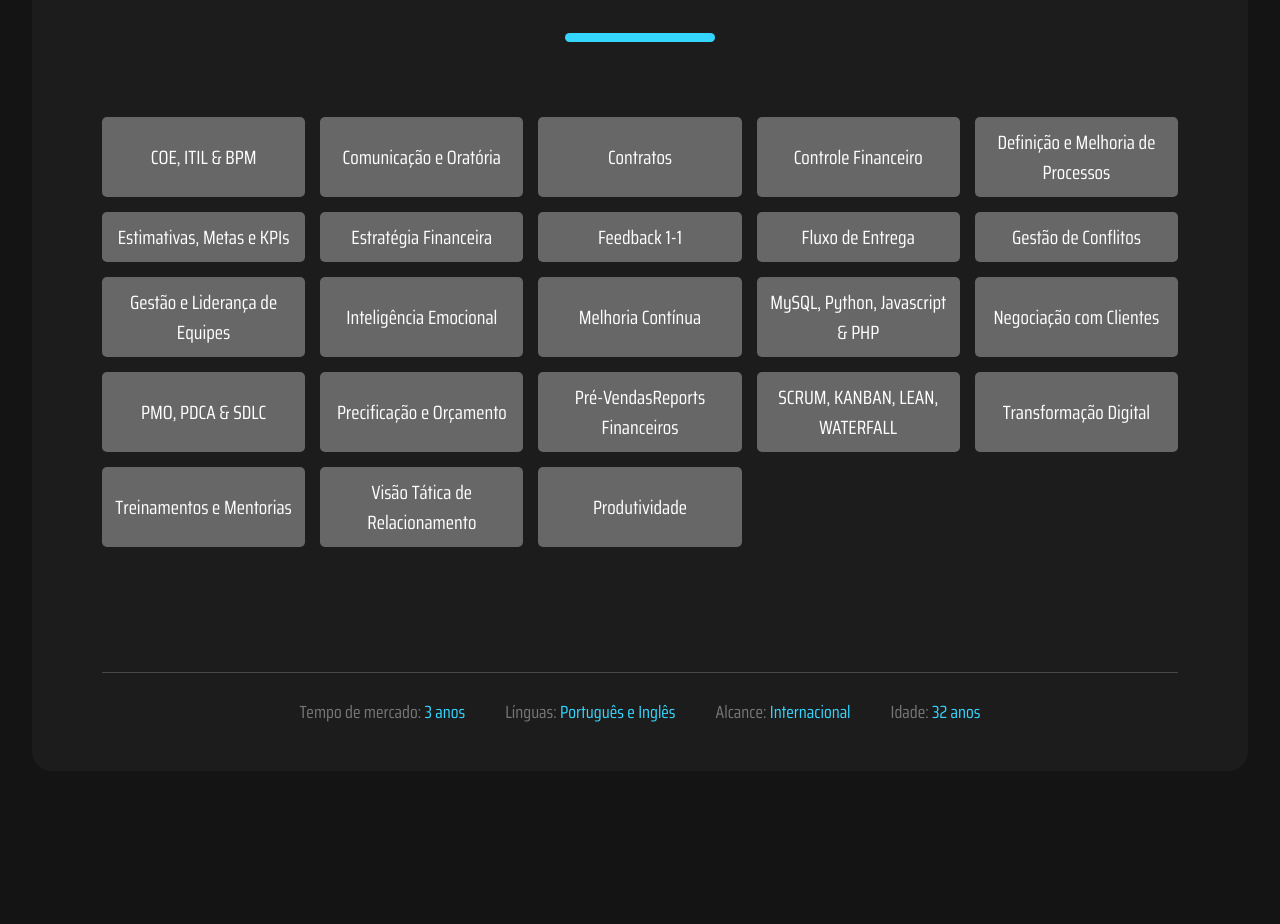
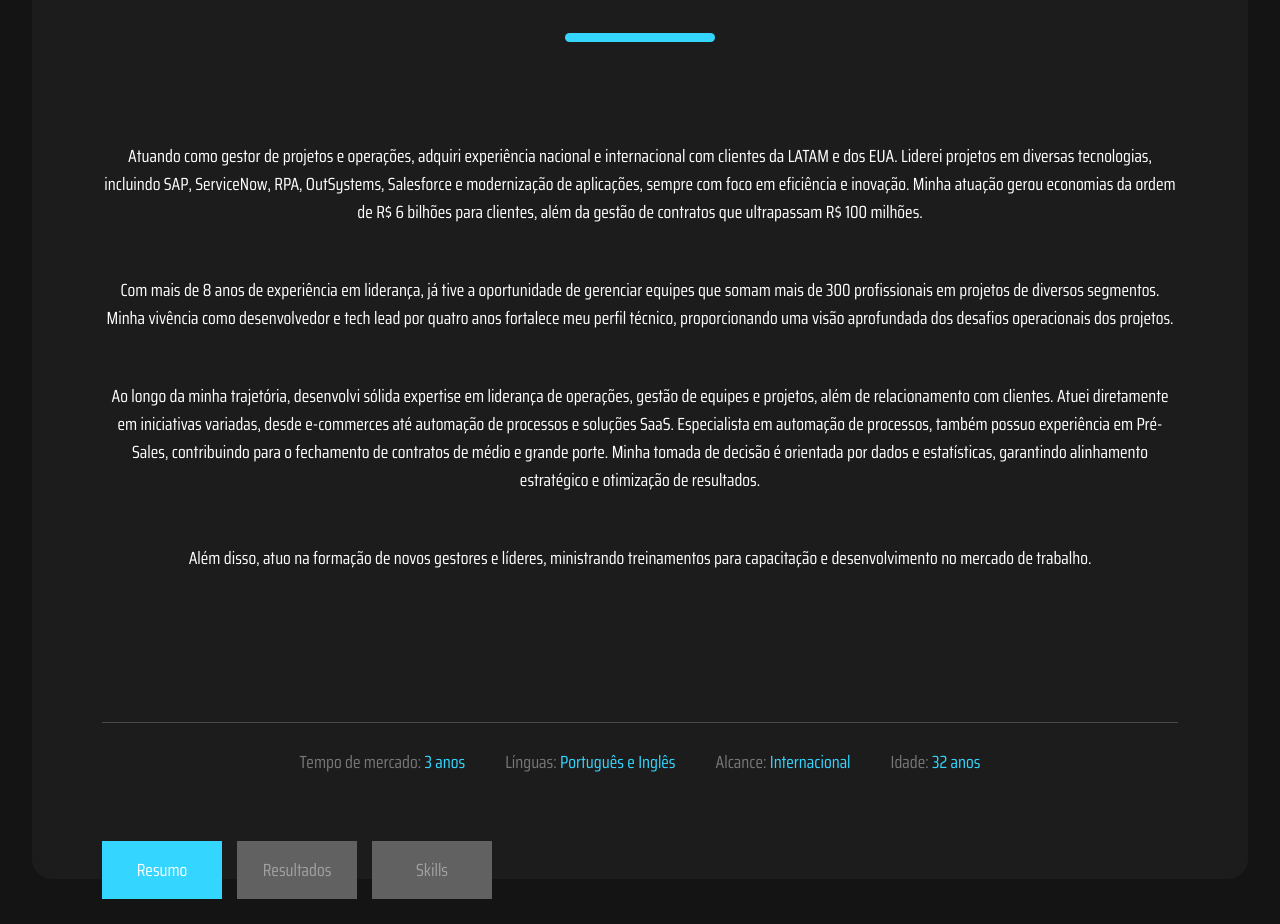
Before and after one commit to VitorRamires/Lucas-portifolio, a React (Vite) app: page / in a window 1280 px wide. Shown: the part 1357-2281 px from the top of the page. Before the commit the page ends 2173 px from the top, so only its background shows below. Built offline with nearby package versions, Linux system fonts and the light colour scheme.

Commit message:
option changer

```diff
--- a/src/components/homePage/sobre.tsx
+++ b/src/components/homePage/sobre.tsx
@@ -1,4 +1,13 @@
+import { useState } from "react";
+
 export function Sobre() {
+  const [aboutOption, setAboutOption] = useState("resumo");
+
+  function handleAboutChanger(event: React.MouseEvent) {
+    const targetOption = event.currentTarget.getAttribute("data-option") || "";
+    setAboutOption(targetOption.toLowerCase());
+  }
+
   return (
     <>
       <div className="about">
@@ -6,7 +15,10 @@ export function Sobre() {
         <div className="about-decoration"></div>
 
         <div className="about-panel">
-          <div className="resume">
+          <div
+            className={`resume ${aboutOption === "resumo" ? "optionOn" : ""} `}
+            data-option="resumo"
+          >
             <p>
               Atuando como gestor de projetos e operações, adquiri experiência
               nacional e internacional com clientes da LATAM e dos EUA. Liderei
@@ -41,7 +53,12 @@ export function Sobre() {
               mercado de trabalho.
             </p>
           </div>
-          <div className="results">
+          <div
+            className={`results  ${
+              aboutOption === "resultados" ? "optionOn" : ""
+            } `}
+            data-option="resultados"
+          >
             <p>
               Implementação de E-Commerce em empresas, rentabilizando mais de R$
               2,4 milhões anuais.
@@ -61,7 +78,10 @@ export function Sobre() {
               em clientes.
             </p>
           </div>
-          <div className="skills">
+          <div
+            className={`skills  ${aboutOption === "skills" ? "optionOn" : ""} `}
+            data-option="skills"
+          >
             <div className="skill">COE, ITIL & BPM</div>
             <div className="skill">Comunicação e Oratória</div>
             <div className="skill">Contratos</div>
@@ -103,8 +123,35 @@ export function Sobre() {
           </p>
         </div>
 
-
-
+        <div className="change-buttons">
+          <div
+            onClick={handleAboutChanger}
+            className={`resume-btn change-btn ${
+              aboutOption === "resumo" ? "activated" : ""
+            }`}
+            data-option="resumo"
+          >
+            <p>Resumo</p>
+          </div>
+          <div
+            onClick={handleAboutChanger}
+            className={`results-btn change-btn ${
+              aboutOption === "resultados" ? "activated" : ""
+            }`}
+            data-option="resultados"
+          >
+            <p>Resultados</p>
+          </div>
+          <div
+            onClick={handleAboutChanger}
+            className={`skills-btn change-btn ${
+              aboutOption === "skills" ? "activated" : ""
+            }`}
+            data-option="skills"
+          >
+            <p>Skills</p>
+          </div>
+        </div>
       </div>
     </>
   );
--- a/src/styles/about.css
+++ b/src/styles/about.css
@@ -1,3 +1,5 @@
+/* ========= About geral =========*/
+
 .about {
   position: relative;
   width: 1850px;
@@ -16,6 +18,15 @@
 .results,
 .resume {
   margin: 75px 0 125px 0;
+  display: none;
+}
+
+.optionOn {
+  display: grid;
+}
+
+.about span {
+  color: var(--blue);
 }
 
 .about-decoration {
@@ -66,12 +77,29 @@
   color: #777777;
 }
 
+
+.about-panel::-webkit-scrollbar {
+  width: 6px;
+  background: #0000001c;
+  transform: translateX(-130px);
+}
+
+.about-panel::-webkit-scrollbar-track {
+  background: #0000001c;
+}
+
+.about-panel::-webkit-scrollbar-thumb {
+  background: #00f7ff;
+  border-radius: 5px;
+}
+
+/* ========= Resumo ========= */
 .resume {
   font-family: "Saira Condensed light";
 }
 
+/* ========= Resultado ========= */
 .results {
-  display: grid;
   grid-template-columns: repeat(auto-fit, minmax(600px, 1fr));
   gap: 8px 25px;
 }
@@ -95,17 +123,8 @@
   color: #242424;
 }
 
-.resume,
-.results {
-  display: none;
-}
-
-.about span {
-  color: var(--blue);
-}
-
+/* ========= Skills ========= */
 .skills {
-  display: grid;
   grid-template-columns: repeat(auto-fill, minmax(200px, 1fr));
   flex-wrap: wrap;
   gap: 15px;
@@ -122,3 +141,31 @@
   font-size: 1.2rem;
   border-radius: 5px;
 }
+
+.change-buttons {
+  position: relative;
+  top: 40px;
+  display: flex;
+  align-items: center;
+  justify-content: start;
+  gap: 15px;
+}
+
+.change-btn {
+  width: 120px;
+  max-width: 100%;
+  background-color: #616161;
+  padding: 15px 10px;
+  cursor: pointer;
+  color: #a1a1a1;
+  transition: 0.2s;
+}
+
+.change-btn.activated {
+  background-color: var(--blue);
+  color: var(--white);
+}
+
+.change-btn p {
+  margin: 0;
+}
```
